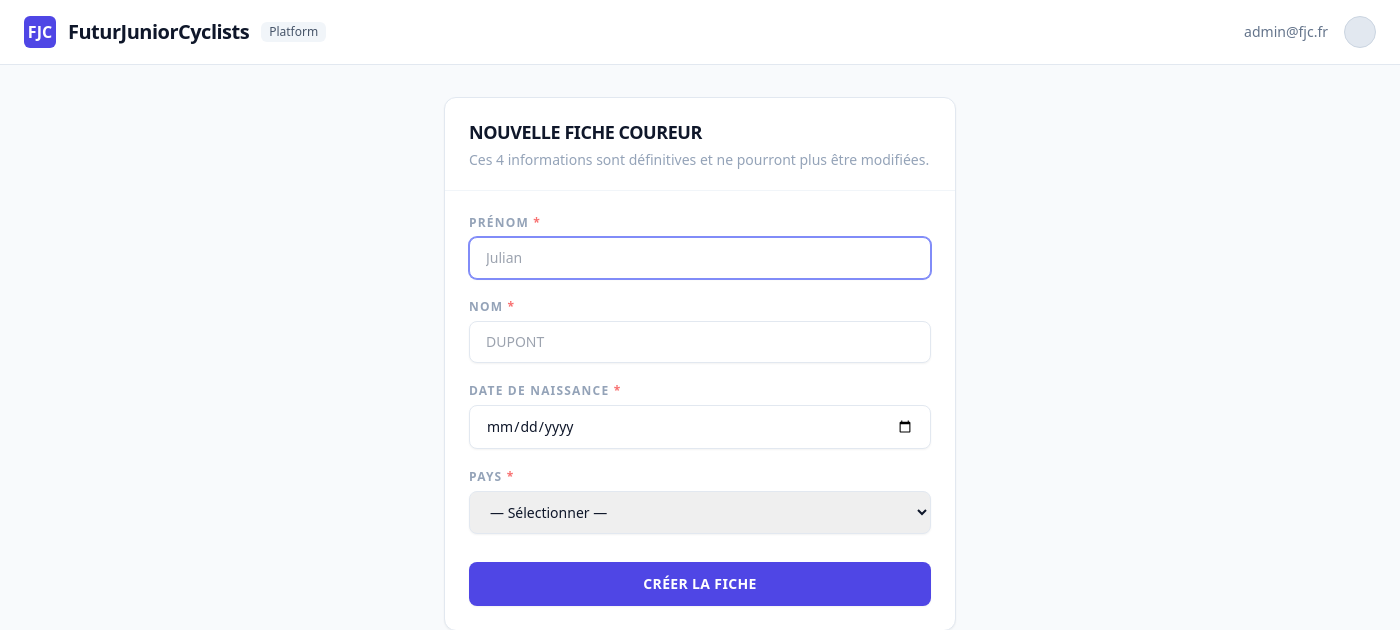
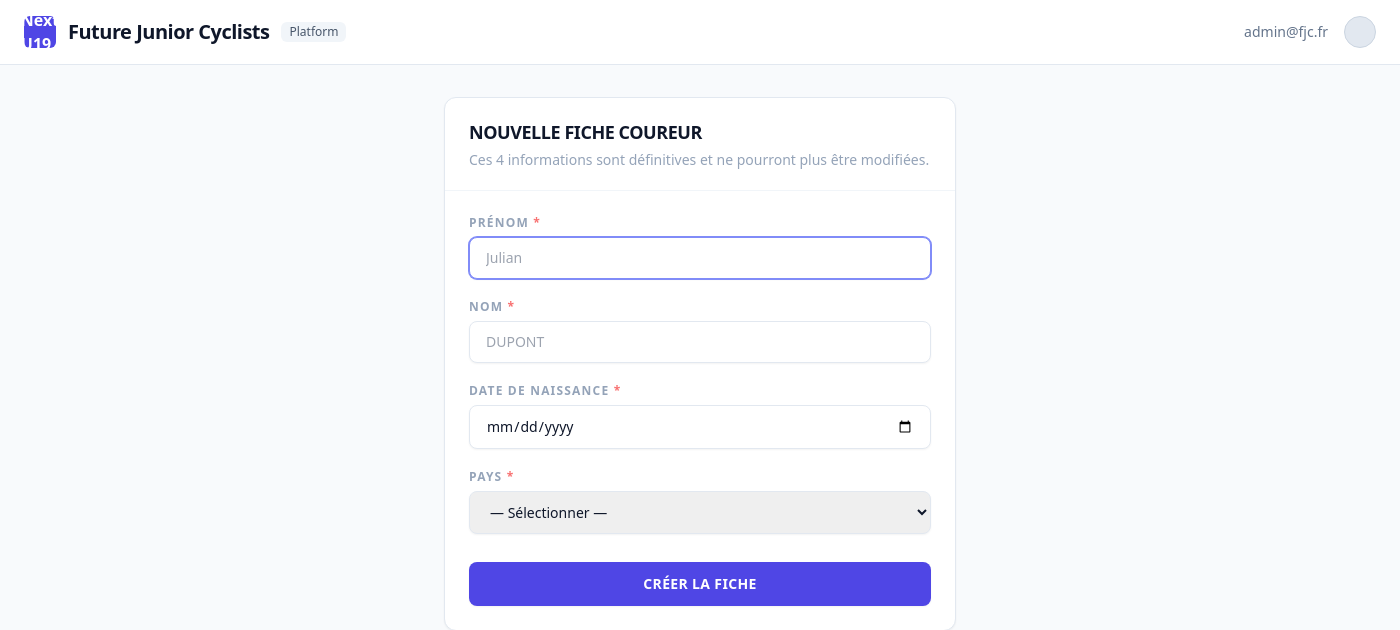
Before and after one commit to niceescap/Fu19, a Flask app: page /creer in a window 1400 px wide. Shown: the top 630 px of the page. Run offline with Flask 3, Linux system fonts and the light colour scheme; some libraries are stand-ins or nearby versions.

Commit message:
Update site name and logo text in base.html

```diff
--- a/web/templates/base.html
+++ b/web/templates/base.html
@@ -17,10 +17,10 @@
             <!-- Logo + Nom du site (cliquable → accueil) -->
             <a href="/fiches" class="flex items-center gap-3">
                 <div class="flex h-8 w-8 items-center justify-center rounded-md bg-indigo-600 text-white font-bold">
-                    FJC
+                    Next U19
                 </div>
                 <span class="text-xl font-black tracking-tight text-slate-900">
-                    FuturJuniorCyclists
+                    Future Junior Cyclists
                 </span>
                 <span class="hidden sm:inline-flex rounded-md bg-slate-100 px-2 py-0.5 text-xs font-medium text-slate-600">
                     Platform
```
